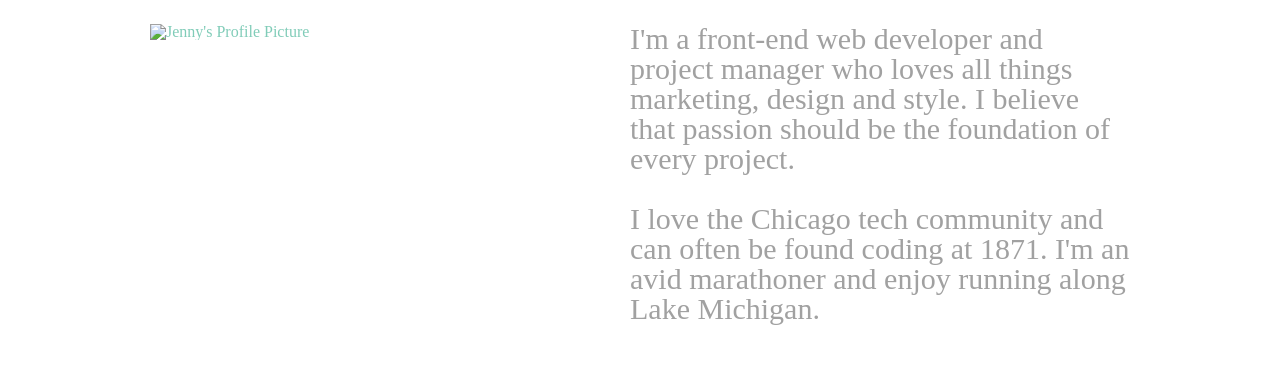
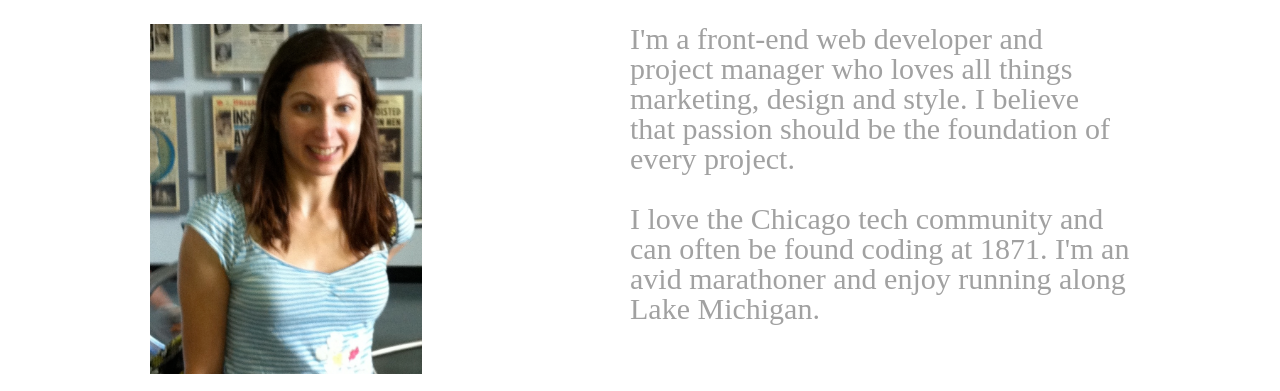
Before and after one commit to jlustig1/jlustig1.github.com, a plain HTML site: page about.html in a window 1280 px wide. Shown: the part 176-567 px from the top of the page. Drawn offline with Linux system fonts and the light colour scheme; the site is published under a folder, as on GitHub Pages, so addresses that start at the root find nothing; a web font is replaced by a local one.

Commit message:
fixing about image

```diff
--- a/about.html
+++ b/about.html
@@ -26,7 +26,7 @@
 
 <section>
 <h2>Jenny's Digital Portfolio</h2>
-<img class="profile-pic" src="/img/profile1.jpg" alt="Jenny's Profile Picture">
+<img class="profile-pic" src="./img/profile1.jpg" alt="Jenny's Profile Picture">
 
 <div class="container">
 <p>I'm a front-end web developer and project manager who loves all things marketing, design and style. I believe that passion should be the foundation of every project.</p>
```
